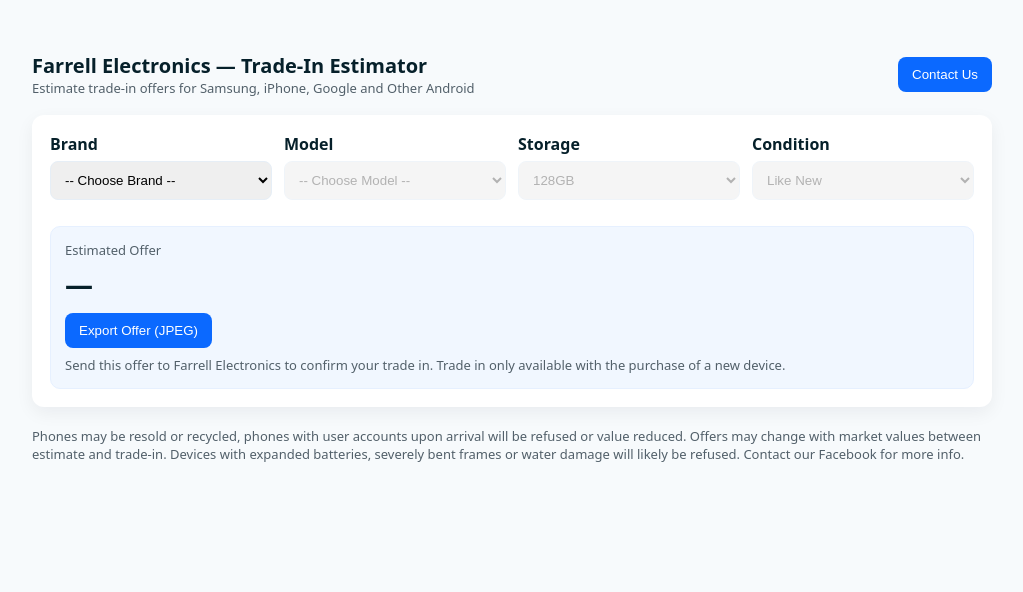
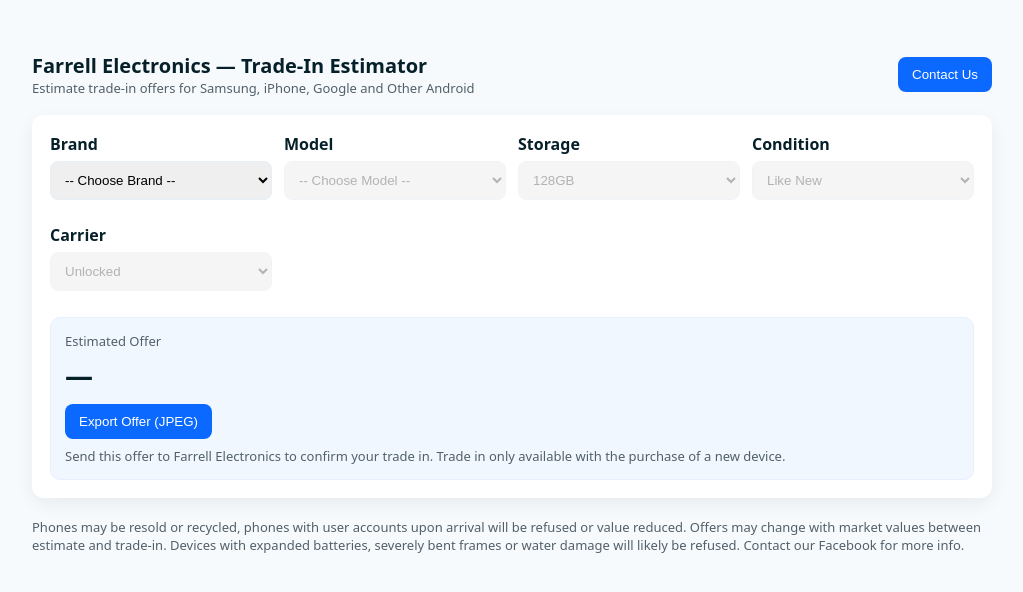
Before and after one commit to farrellelectronicsofficial/Farrell-Electronics-Site-, a plain HTML site: page index.html in a window 1280 px wide. Shown: the whole page, without its empty margins (128-1151 px from the left). Drawn offline with Linux system fonts and the light colour scheme.

Commit message:
Add carrier option and multipliers; include carrier in export

```diff
--- a/index.html
+++ b/index.html
@@ -76,6 +76,17 @@
               <option value="dead">Won't Turn On</option>
             </select>
           </div>
+
+          <div>
+            <label for="carrier">Carrier</label>
+            <select id="carrier" disabled>
+              <option value="unlocked">Unlocked</option>
+              <option value="att">AT&T</option>
+              <option value="verizon">Verizon</option>
+              <option value="tmobile">T-Mobile</option>
+              <option value="other">Other</option>
+            </select>
+          </div>
         </div>
 
         <div class="result" id="resultArea">
@@ -130,6 +141,10 @@
       // Condition multipliers: Like New and Fair added. Cracked stays 0.5.
       // Note: 'dead' (not working) handled specially below to return fixed offers.
       const CONDITION_MULT = { like_new: 1.1, good: 1.0, fair: 0.9, cracked: 0.5 };
+
+      // Carrier multipliers applied after condition multiplier
+      // AT&T/Verizon/T-Mobile: 0.9, Other: 0.8, Unlocked: 1.0
+      const CARRIER_MULT = { unlocked: 1.0, att: 0.9, verizon: 0.9, tmobile: 0.9, other: 0.8 };
 
       // Model lists. Base values: numeric when fixed ($50 or $5) or null => $PLACEHOLDER for you to edit.
       const SAMSUNG_MODELS = [
@@ -231,6 +246,7 @@
       const modelEl = document.getElementById('model');
       const storageEl = document.getElementById('storage');
       const conditionEl = document.getElementById('condition');
+      const carrierEl = document.getElementById('carrier');
       const offerEl = document.getElementById('offer');
       const offerNoteEl = document.getElementById('offerNote');
       const contactTop = document.getElementById('contactTop');
@@ -257,6 +273,7 @@
         const modelName = modelEl.value || (modelEl.options[modelEl.selectedIndex] ? modelEl.options[modelEl.selectedIndex].text : '');
         const storage = storageEl.value ? (storageEl.options[storageEl.selectedIndex] ? storageEl.options[storageEl.selectedIndex].text : storageEl.value + 'GB') : '';
         const condition = conditionEl.options[conditionEl.selectedIndex] ? conditionEl.options[conditionEl.selectedIndex].text : '';
+        const carrier = carrierEl.options[carrierEl.selectedIndex] ? carrierEl.options[carrierEl.selectedIndex].text : (carrierEl.value || '');
         const price = offerEl.textContent || '';
         const note = offerNoteEl.textContent || '';
 
@@ -318,6 +335,7 @@
           info.appendChild(infoRow('Model', modelName));
           info.appendChild(infoRow('Storage', storage));
           info.appendChild(infoRow('Condition', condition));
+          info.appendChild(infoRow('Carrier', carrier));
           card.appendChild(info);
 
           const offerWrap = document.createElement('div');
@@ -364,6 +382,7 @@
       modelEl.setAttribute('disabled','disabled'); modelEl.style.pointerEvents='none';
       storageEl.setAttribute('disabled','disabled'); storageEl.style.pointerEvents='none';
       conditionEl.setAttribute('disabled','disabled'); conditionEl.style.pointerEvents='none';
+      carrierEl.setAttribute('disabled','disabled'); carrierEl.style.pointerEvents='none';
 
       function populateModels(list){
         modelEl.innerHTML = '';
@@ -398,6 +417,7 @@
         const modelName = modelEl.value;
         const storage = storageEl.value;
         const condition = conditionEl.value;
+        const carrier = carrierEl.value;
 
         contactBlock.style.display = 'none';
         modelHint.textContent = '';
@@ -507,6 +527,10 @@
         // Minimum $5 for any non-placeholder
         if(value < 5) value = 5;
 
+        // Apply carrier multiplier after condition
+        const cam = (CARRIER_MULT && CARRIER_MULT[carrier] !== undefined) ? CARRIER_MULT[carrier] : 1.0;
+        value = value * cam;
+
         offerEl.textContent = formatMoney(value);
         offerNoteEl.textContent = 'Price calculated based on model, storage and condition.';
 
@@ -523,6 +547,7 @@
         // disable dependent fields until model selected
         storageEl.disabled = true;
         conditionEl.disabled = true;
+        carrierEl.disabled = true;
 
         if(brand === 'samsung') {
           populateModels(SAMSUNG_MODELS);
@@ -548,9 +573,10 @@
           const combined = COMMON_ANDROID_MODELS.concat([{ name: 'Other Android (flat rate)', base: 5 }]);
           populateModels(combined);
           modelEl.removeAttribute('disabled'); modelEl.disabled = false; modelEl.style.pointerEvents='auto';
-          // keep storage/condition disabled until a specific model is chosen
+          // keep storage/condition/carrier disabled until a specific model is chosen
           storageEl.setAttribute('disabled','disabled'); storageEl.style.pointerEvents='none';
           conditionEl.setAttribute('disabled','disabled'); conditionEl.style.pointerEvents='none';
+          carrierEl.setAttribute('disabled','disabled'); carrierEl.style.pointerEvents='none';
         } else {
           modelEl.innerHTML = '';
           const empty = document.createElement('option'); empty.value = ''; empty.textContent = '-- Choose Model --'; modelEl.appendChild(empty);
@@ -571,14 +597,17 @@
           populateStorageOptions(storageOptions);
           storageEl.removeAttribute('disabled'); storageEl.disabled = false; storageEl.style.pointerEvents='auto';
           conditionEl.removeAttribute('disabled'); conditionEl.disabled = false; conditionEl.style.pointerEvents='auto';
+          carrierEl.removeAttribute('disabled'); carrierEl.disabled = false; carrierEl.style.pointerEvents='auto';
         } else {
           storageEl.setAttribute('disabled','disabled'); storageEl.disabled = true; storageEl.style.pointerEvents='none';
           conditionEl.setAttribute('disabled','disabled'); conditionEl.disabled = true; conditionEl.style.pointerEvents='none';
+          carrierEl.setAttribute('disabled','disabled'); carrierEl.disabled = true; carrierEl.style.pointerEvents='none';
         }
         update();
       });
       storageEl.addEventListener('change', update);
       conditionEl.addEventListener('change', update);
+      carrierEl.addEventListener('change', update);
 
       // Wire export button
       try{
```
